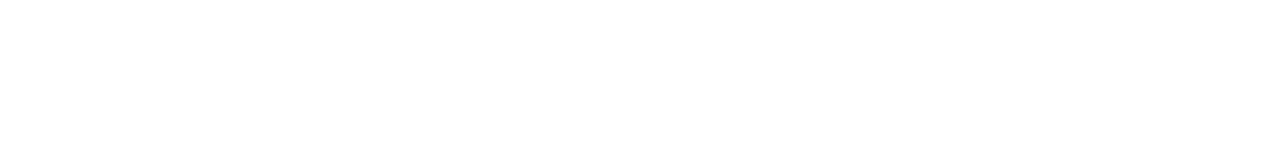
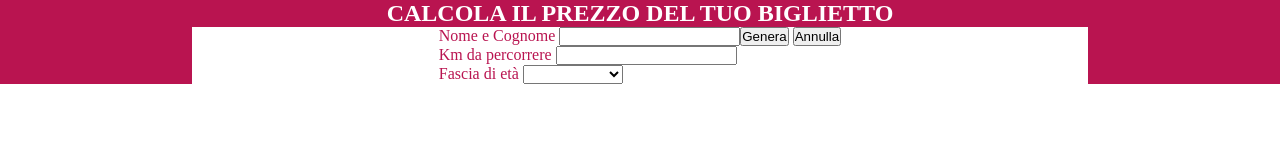
Before and after one commit to Alastor2189/js-biglietto-treno-form, a plain HTML site: page index.html in a window 1280 px wide. Drawn offline with Linux system fonts and the light colour scheme.

Commit message:
creazione struttura form

```diff
--- a/css/style.css
+++ b/css/style.css
@@ -0,0 +1,27 @@
+* {
+    padding: 0;
+    margin: 0;
+    box-sizing: border-box;
+}
+
+main {
+    background-color: #b91450;
+    color: white;
+}
+
+.title,
+.container {
+    width: 70%;
+    margin: 0 auto;
+    display: flex;
+    justify-content: center;
+}
+
+.title {
+    text-transform: uppercase;
+}
+
+.container {
+    background-color: white;
+    color: #b91450;
+}
--- a/index.html
+++ b/index.html
@@ -10,6 +10,39 @@
 </head>
 
 <body>
+    <main>
+        <div class="title">
+            <h2>calcola il prezzo del tuo biglietto</h2>
+        </div>
+        <div class="container">
+            <div class="container-user">
+                <div class="name">
+                    <label for="name-client">Nome e Cognome</label>
+                    <input type="text" name="name-client" id="name-client">
+                </div>
+                <div class="km">
+                    <label for="km-ticket">Km da percorrere</label>
+                    <input type="text" name="km-ticket" id="name-ticket">
+                </div>
+                <div class="age">
+                    <label for="age-client">Fascia di età</label>
+                    <select name="age-client" id="age-client">
+                    <option value=""></option>
+                    <option value="minorenne">Minorenne</option>
+                    <option value="maggiorenne">Maggiorenne</option>
+                    <option value="over65">Over 65</option>
+                </select>
+                </div>
+            </div>
+            <div class="buttons">
+                <button class="" id="generates">Genera</button>
+
+                <button class="" id="cancel">Annulla</button>
+            </div>
+        </div>
+
+    </main>
+
 
     <script type="text/javascript" src="js/script.js"></script>
 </body>
```
